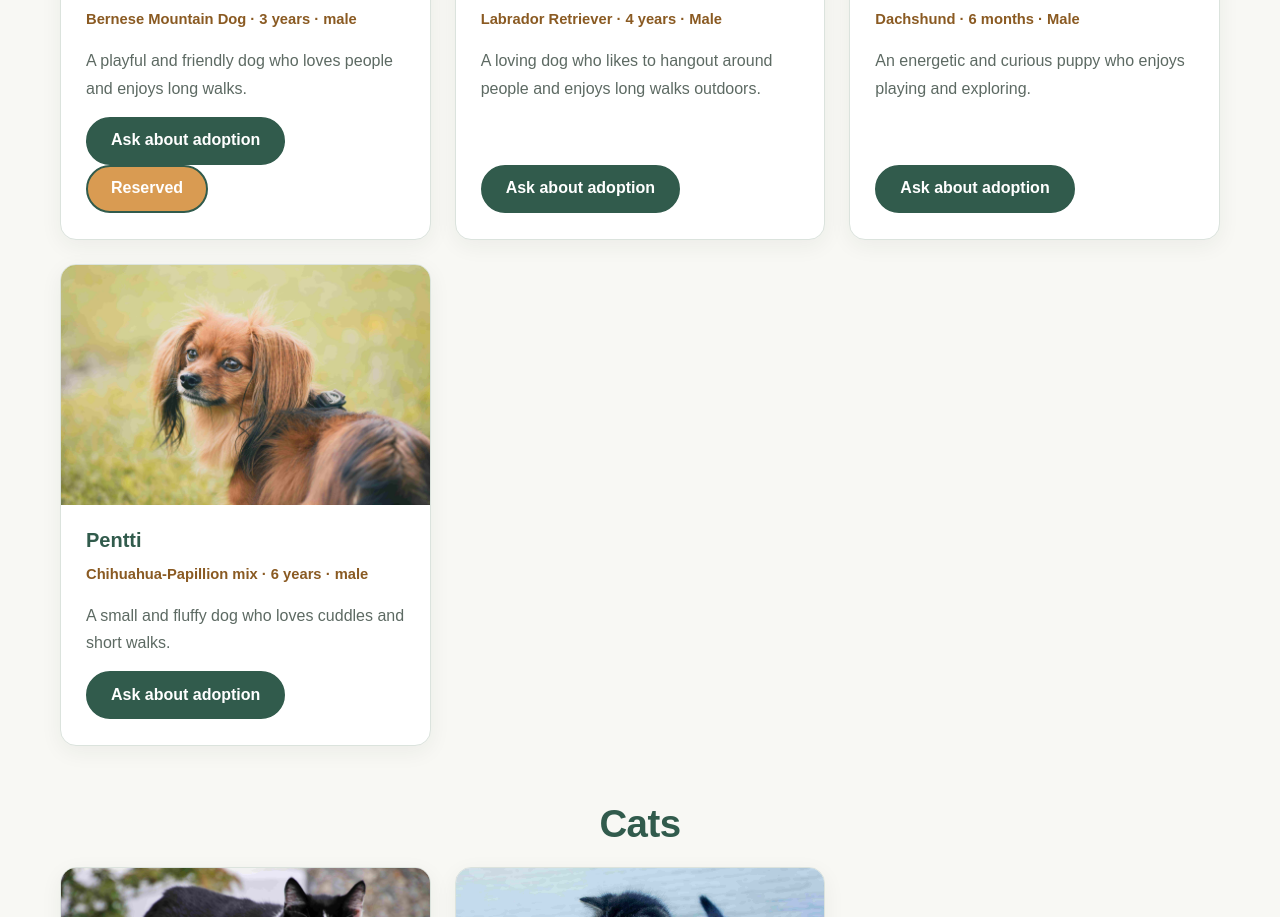
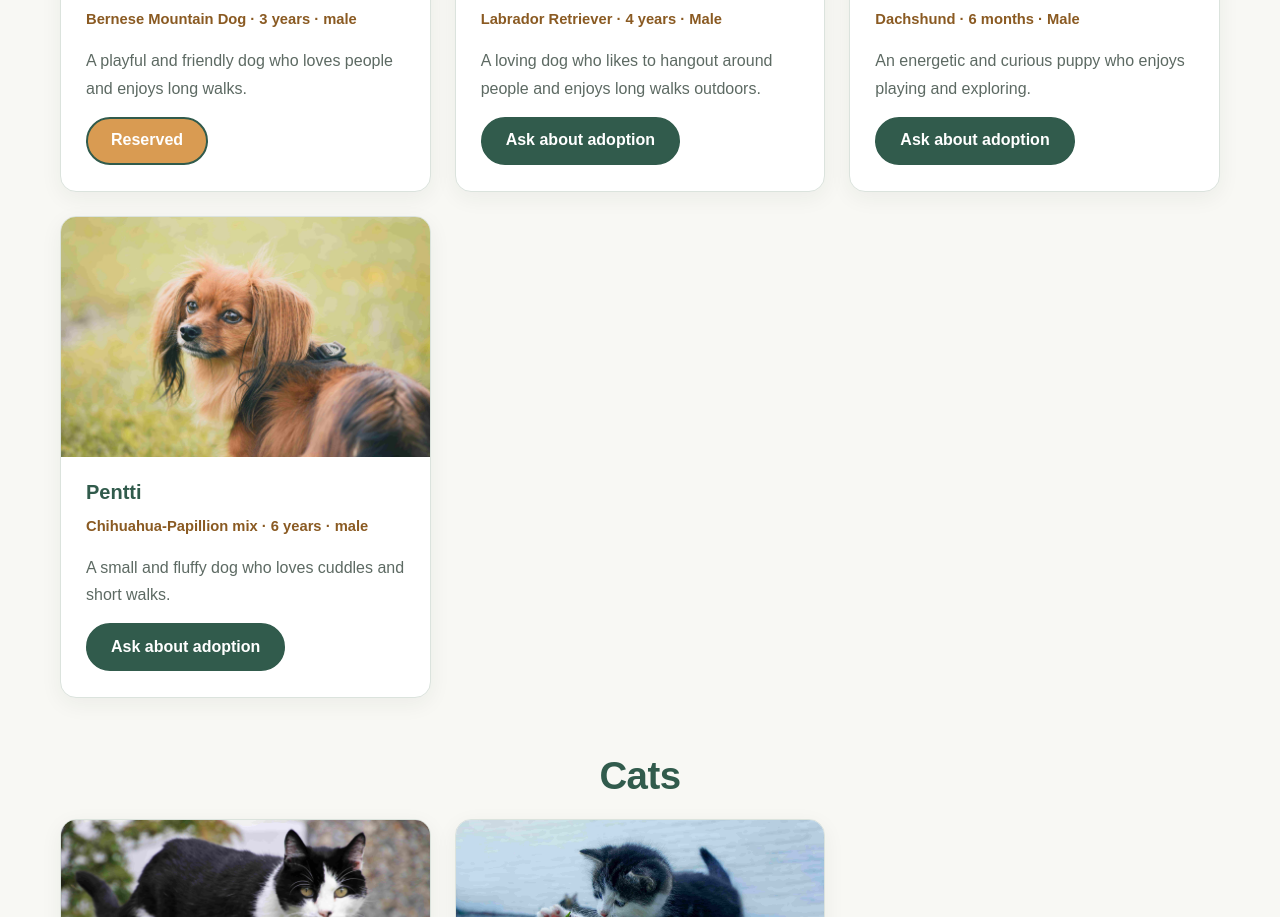
Before and after one commit to eetutarvainen/SecondChanceShelter, a plain HTML site: page animals.html in a window 1280 px wide. Shown: the part 874-1791 px from the top of the page. Drawn offline with Linux system fonts and the light colour scheme.

Commit message:
Minor fixes to animal cards

```diff
--- a/animals.html
+++ b/animals.html
@@ -78,7 +78,7 @@
               and enjoys long walks.
             </p>
 
-            <a class="btn" href="contact.html">Ask about adoption</a>
+            <!-- <a class="btn" href="adoption.html#contactForm">Ask about adoption</a> -->
             <a class="res" href="contact.html">Reserved</a>
 
           </div>
@@ -102,7 +102,7 @@
               and enjoys long walks outdoors.
             </p>
 
-            <a class="btn" href="contact.html">Ask about adoption</a>
+            <a class="btn" href="adoption.html#contactForm">Ask about adoption</a>
 
           </div>
 
@@ -124,7 +124,7 @@
               who enjoys playing and exploring.
             </p>
 
-            <a class="btn" href="contact.html">Ask about adoption</a>
+            <a class="btn" href="adoption.html#contactForm">Ask about adoption</a>
 
           </div>
 
@@ -145,7 +145,7 @@
               A small and fluffy dog who loves cuddles and short walks.
             </p>
 
-            <a class="btn" href="contact.html">Ask about adoption</a>
+            <a class="btn" href="adoption.html#contactForm">Ask about adoption</a>
 
           </div>
 
@@ -176,7 +176,7 @@
               and spending time with people.
             </p>
 
-            <a class="btn" href="contact.html">Ask about adoption</a>
+            <a class="btn" href="adoption.html#contactForm">Ask about adoption</a>
 
           </div>
 
@@ -198,7 +198,7 @@
               who enjoys playing and getting attention.
             </p>
 
-            <a class="btn" href="contact.html">Ask about adoption</a>
+            <a class="btn" href="adoption.html#contactForm">Ask about adoption</a>
 
           </div>
 
```
Also changed, not shown: index.html (+3 -3 lines), 1 other file.
